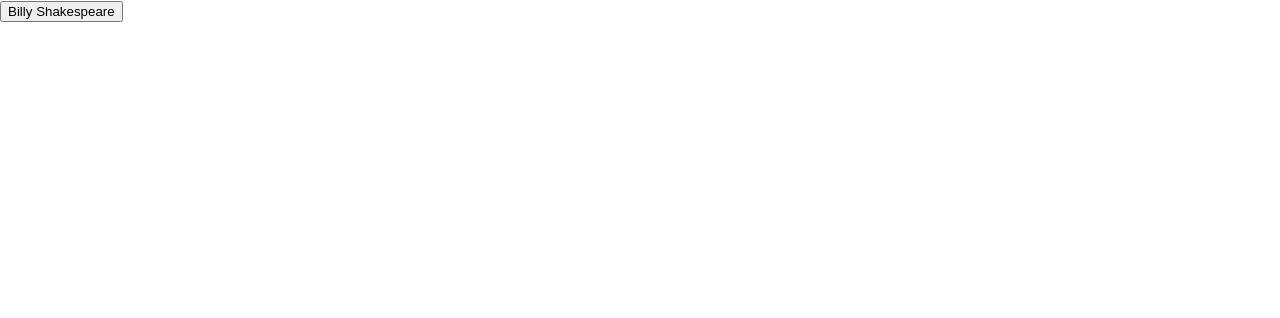
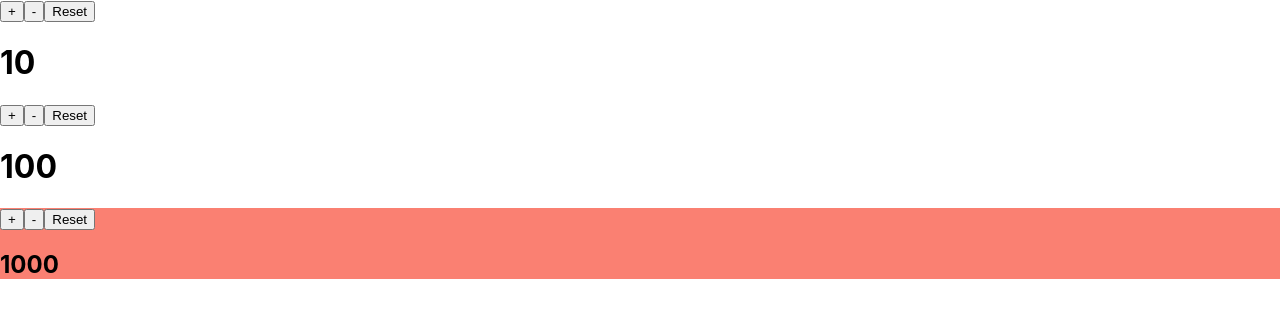
Before and after one commit to yonatanmk/react-hooks-example, a React (Create React App) app: page / in a window 1280 px wide. Shown: the top 318 px of the page. Built offline with nearby package versions, Linux system fonts and the light colour scheme.

Commit message:
custom hooks

```diff
--- a/src/App.js
+++ b/src/App.js
@@ -4,7 +4,9 @@ import React from 'react';
 // import Lifecycle from './Lifecycle'
 // import EventListeners from './EventListeners'
 // import UserInput from './UserInput'
-import ContextExample from './ContextExample'
+// import ContextExample from './ContextExample'
+// import UserInputCustomHook from './UserInputCustomHook'
+import CounterCustomHook from './CounterCustomHook'
 
 
 const App = () => {
@@ -13,7 +15,9 @@ const App = () => {
   // return <Lifecycle />
   // return <EventListeners />
   // return <UserInput />
-  return <ContextExample />
+  // return <ContextExample />
+  // return <UserInputCustomHook />
+  return <CounterCustomHook />
 }
 
 export default App;
--- /dev/null
+++ b/src/CounterCustomHook.js
@@ -0,0 +1,78 @@
+import React, { useState } from 'react';
+
+// class Counter extends React.Component {
+//   constructor(props) {
+//     super(props)
+
+//     this.state = {
+//       count: 0
+//     }
+//   }
+
+//   handleClick = () => {
+//     // this.setState({ count: this.state.count + 1 })
+//     this.setState((prevState => ({ count: prevState.count + 1 })))
+//   }
+
+//   render() {
+//     return (
+//       <div>
+//         <button onClick={this.handleClick}>+</button>
+//         <h1>{this.state.count}</h1>
+//       </div>
+//     )
+//   }
+// }
+
+const CounterCustomHook = ({ startingValue }) => {
+  const { count, increase, decrease, reset } = useCounter(startingValue)
+
+  return (
+    <div>
+      <button onClick={increase}>+</button>
+      <button onClick={decrease}>-</button>
+      <button onClick={reset}>Reset</button>
+      <h1>{count}</h1>
+    </div>
+  )
+}
+
+const FancyCounterCustomHook = ({ startingValue }) => {
+  const { count, increase, decrease, reset } = useCounter(startingValue)
+
+  return (
+    <section style={{ backgroundColor: 'salmon' }}>
+      <button onClick={increase}>+</button>
+      <button onClick={decrease}>-</button>
+      <button onClick={reset}>Reset</button>
+      <h2 >{count}</h2>
+    </section>
+  )
+}
+
+const useCounter = (startingValue) => {
+  const [count, setCount] = useState(startingValue)
+
+  const increase = () => setCount((prevCount) => prevCount + 1)
+  const decrease = () => setCount((prevCount) => prevCount - 1)
+  const reset = () => setCount(startingValue)
+  return {
+    count,
+    increase,
+    decrease,
+    reset
+  }
+}
+
+const App = () => {
+  return (
+    <div>
+      <CounterCustomHook startingValue={10} />
+      <CounterCustomHook startingValue={100} />
+      <FancyCounterCustomHook startingValue={1000} />
+    </div>
+  )
+}
+
+
+export default App;
--- /dev/null
+++ b/src/UserInputCustomHook.js
@@ -0,0 +1,35 @@
+import React, { useState, useEffect } from 'react';
+
+const UserInputCustomHook = () => {
+  const userText = useKeyPress('')
+
+  return (
+    <div>
+      <h1>Feel free to type. Your text will show up below</h1>
+      <blockquote>
+        { userText }
+      </blockquote>
+    </div>
+  )
+}
+
+const useKeyPress = (startingValue) => {
+  const [userText, setUserText] = useState(startingValue)
+  const handleUserKeyPress = e => {
+    const { key, keyCode } = e
+    if (keyCode === 32 || (keyCode >= 65 && keyCode <= 90 )) {
+      setUserText(userText + key)
+    }
+  }
+
+  useEffect(() => {
+    window.addEventListener('keydown', handleUserKeyPress)
+
+    return () => {
+      window.removeEventListener('keydown', handleUserKeyPress)
+    }
+  })
+  return userText
+}
+
+export default UserInputCustomHook;
```
